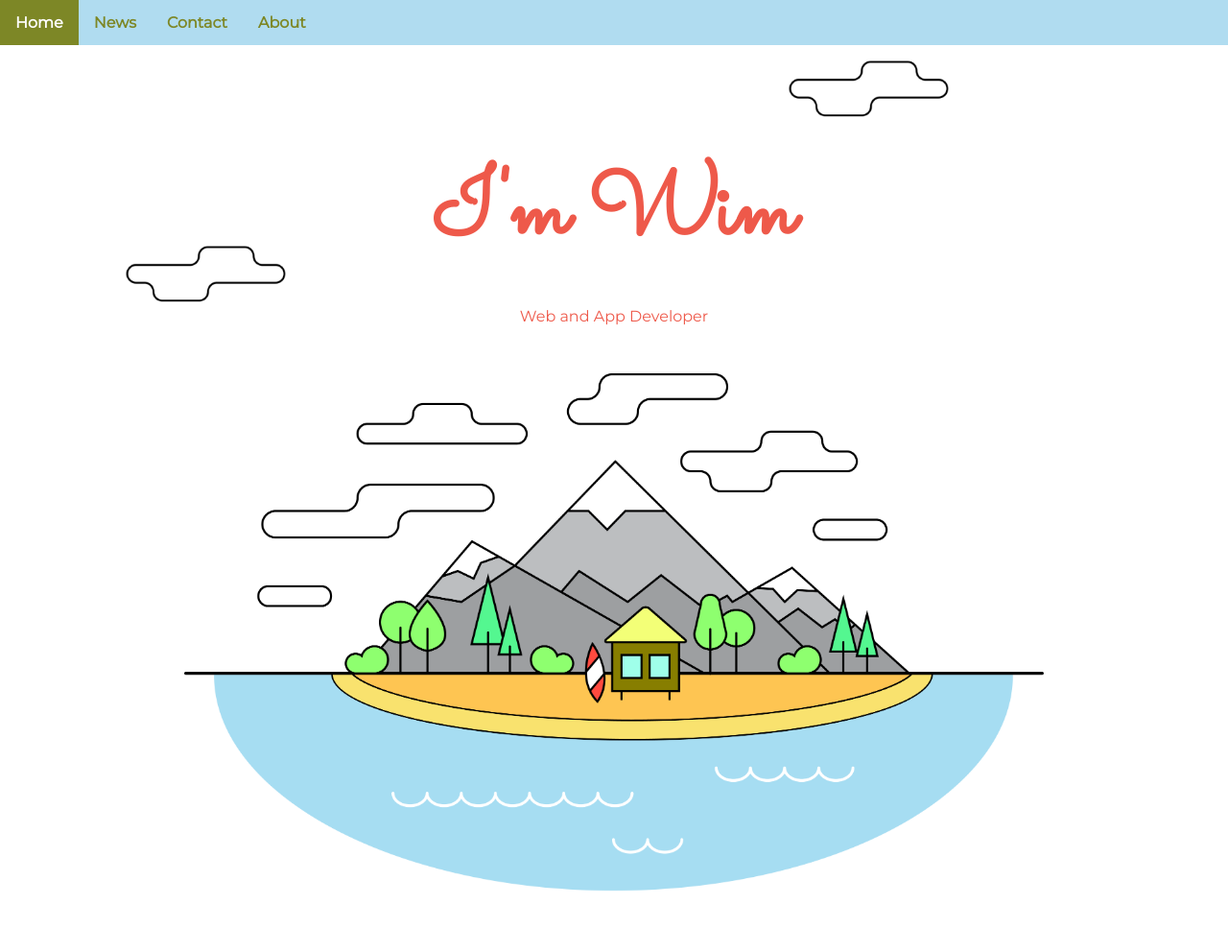
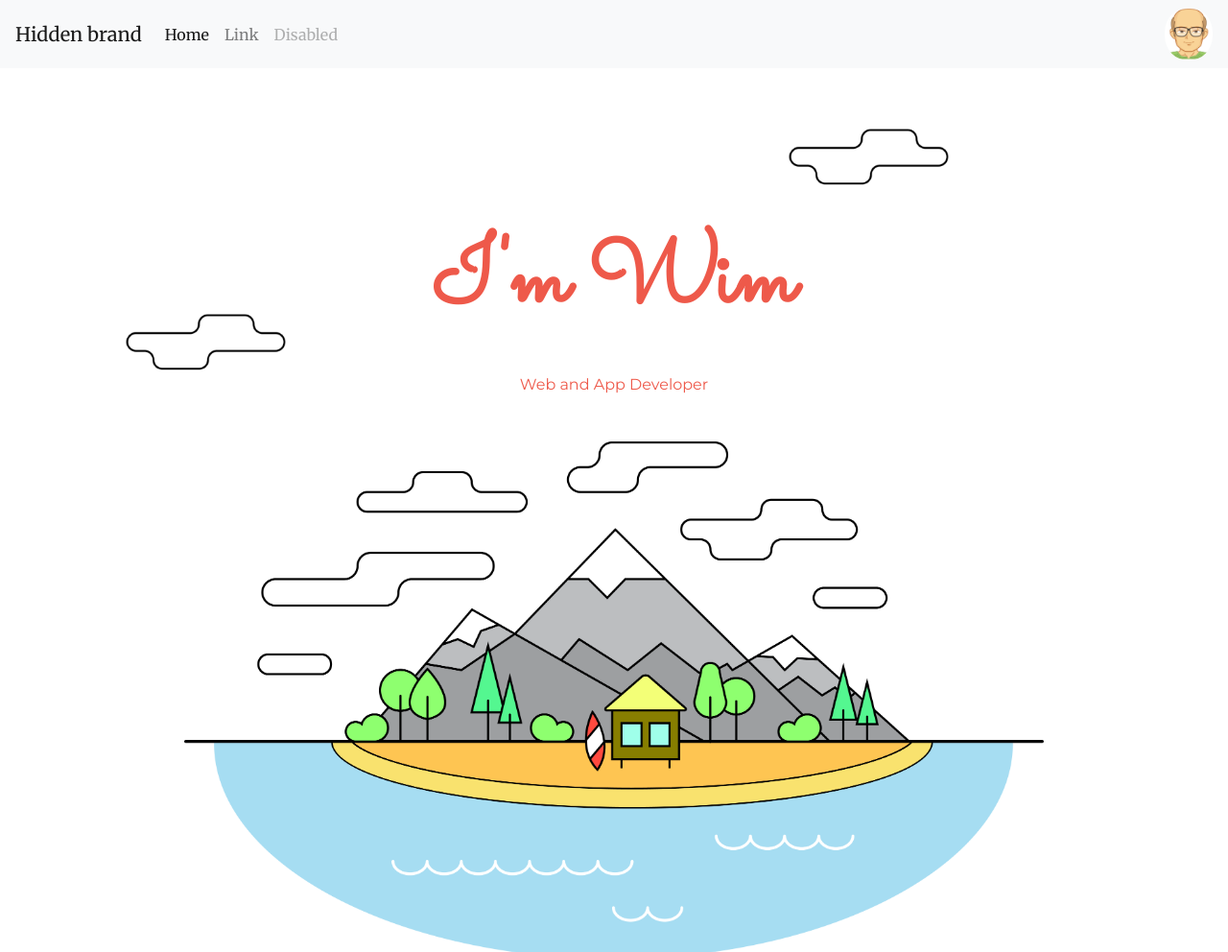
Before and after one commit to warkeljr/mysite, a plain HTML site: page index.html in a window 1280 px wide. Shown: the top 992 px of the page at 96% size. Drawn offline with nearby package versions, Linux system fonts and the light colour scheme.

Commit message:
Navbar implemented

```diff
--- a/css/styles.css
+++ b/css/styles.css
@@ -51,41 +51,10 @@ hr {
     margin-bottom: 50Px;
 }
 
-/* NAVBAR */
-ul {
-    list-style-type: none;
-    margin: 0;
-    padding: 0;
-    overflow: hidden;
-    background-color: rgb(176, 220, 240);
-    position: fixed;
-    top: 0;
-    width: 100%;
-    z-index: 99;
-  }
-
-  li {
-    float: left;
-  }
-
-  li a {
-    display: block;
-    color: rgb(125, 135, 38);
-    font-family: 'Montserrat', sans-serif;
-    font-weight: bold;
-    text-align: center;
-    padding: 14px 16px;
-    text-decoration: none;
-  }
-
-  li a:hover:not(.active) {
-    background-color: #111;
-  }
-
-  .active {
-    background-color: rgb(125, 135, 38);
-    color: white;
-  }
+.nav-avatar {
+    height: 55px;
+    border-radius: 99px;
+}
 
 .header-text-subtitle {
     font-weight: normal;
@@ -183,24 +152,17 @@ ul {
 .browser-image {
     width: 25%;
     float: left;
-    margin-right: 30px;
+    margin-right: 40px;
 }
 
-.browser-image-hidden {
-    opacity: 0;
-    width: 25%;
-    float: left;
-    margin-right: 30px;
-}
+@media only screen and (max-width) {
 
-.browser-image:hover .browser-image-hidden{
-    opacity: 1;
 }
 
 .chilli-image {
     width: 25%;
     float: right;
-    margin-left: 30px;
+    margin-left: 40px;
 }
 
 .contact-header {
--- a/index.html
+++ b/index.html
@@ -4,24 +4,39 @@
     <meta charset="UTF-8">
     <meta name="viewport" content="width=device-width, initial-scale=1.0">
     <title>Document</title>
+    <link rel="stylesheet" href="https://stackpath.bootstrapcdn.com/bootstrap/4.4.1/css/bootstrap.min.css" integrity="sha384-Vkoo8x4CGsO3+Hhxv8T/Q5PaXtkKtu6ug5TOeNV6gBiFeWPGFN9MuhOf23Q9Ifjh" crossorigin="anonymous">
     <link rel="stylesheet" href="css/styles.css">
     <link rel="shortcut icon" href="favicon.ico" type="image/x-icon">
     <link href="https://fonts.googleapis.com/css?family=Merriweather|Montserrat|Sacramento&display=swap" rel="stylesheet">
 </head>
 
 <body>
-    <ul>
-        <li><a class="active" href="#home">Home</a></li>
-        <li><a href="#news">News</a></li>
-        <li><a href="#contact">Contact</a></li>
-        <li><a href="#about">About</a></li>
-    </ul>
+    <nav class="navbar navbar-expand-lg navbar-light bg-light sticky-top">
+        <button class="navbar-toggler" type="button" data-toggle="collapse" data-target="#navbarTogglerDemo01" aria-controls="navbarTogglerDemo01" aria-expanded="false" aria-label="Toggle navigation">
+          <span class="navbar-toggler-icon"></span>
+        </button>
+        <div class="collapse navbar-collapse" id="navbarTogglerDemo01">
+          <a class="navbar-brand" href="#">Hidden brand</a>
+          <ul class="navbar-nav mr-auto mt-2 mt-lg-0">
+            <li class="nav-item active">
+              <a class="nav-link" href="#">Home <span class="sr-only">(current)</span></a>
+            </li>
+            <li class="nav-item">
+              <a class="nav-link" href="#">Link</a>
+            </li>
+            <li class="nav-item">
+              <a class="nav-link disabled" href="#" tabindex="-1" aria-disabled="true">Disabled</a>
+            </li>
+          </ul>
+          <img class="nav-avatar" src="images/avatar.png" alt="">
+        </div>
+    </nav>
 
 
     <div class="top-container">
         <img class="cloud-image cloud-position-1" src="images/cloud2.png" alt="">
         <div class="header-text">
-            <h1>I'm Wim</h1>
+            <h1><strong>I'm Wim</strong></h1>
             <h2 class="header-text-subtitle">Web and App Developer</h2>
         </div>
         <img class="cloud-image cloud-position-2" src="images/cloud2.png" alt="">
@@ -65,6 +80,10 @@
         Icons made by <a href="https://www.flaticon.com/authors/vectors-market" title="Vectors Market">Vectors Market</a> from <a href="https://www.flaticon.com/" title="Flaticon"> www.flaticon.com</a>
     </div>
 
+        <script src="https://code.jquery.com/jquery-3.4.1.slim.min.js" integrity="sha384-J6qa4849blE2+poT4WnyKhv5vZF5SrPo0iEjwBvKU7imGFAV0wwj1yYfoRSJoZ+n" crossorigin="anonymous"></script>
+        <script src="https://cdn.jsdelivr.net/npm/popper.js@1.16.0/dist/umd/popper.min.js" integrity="sha384-Q6E9RHvbIyZFJoft+2mJbHaEWldlvI9IOYy5n3zV9zzTtmI3UksdQRVvoxMfooAo" crossorigin="anonymous"></script>
+        <script src="https://stackpath.bootstrapcdn.com/bootstrap/4.4.1/js/bootstrap.min.js" integrity="sha384-wfSDF2E50Y2D1uUdj0O3uMBJnjuUD4Ih7YwaYd1iqfktj0Uod8GCExl3Og8ifwB6" crossorigin="anonymous"></script>
+
 </body>
 
 </html>
```
